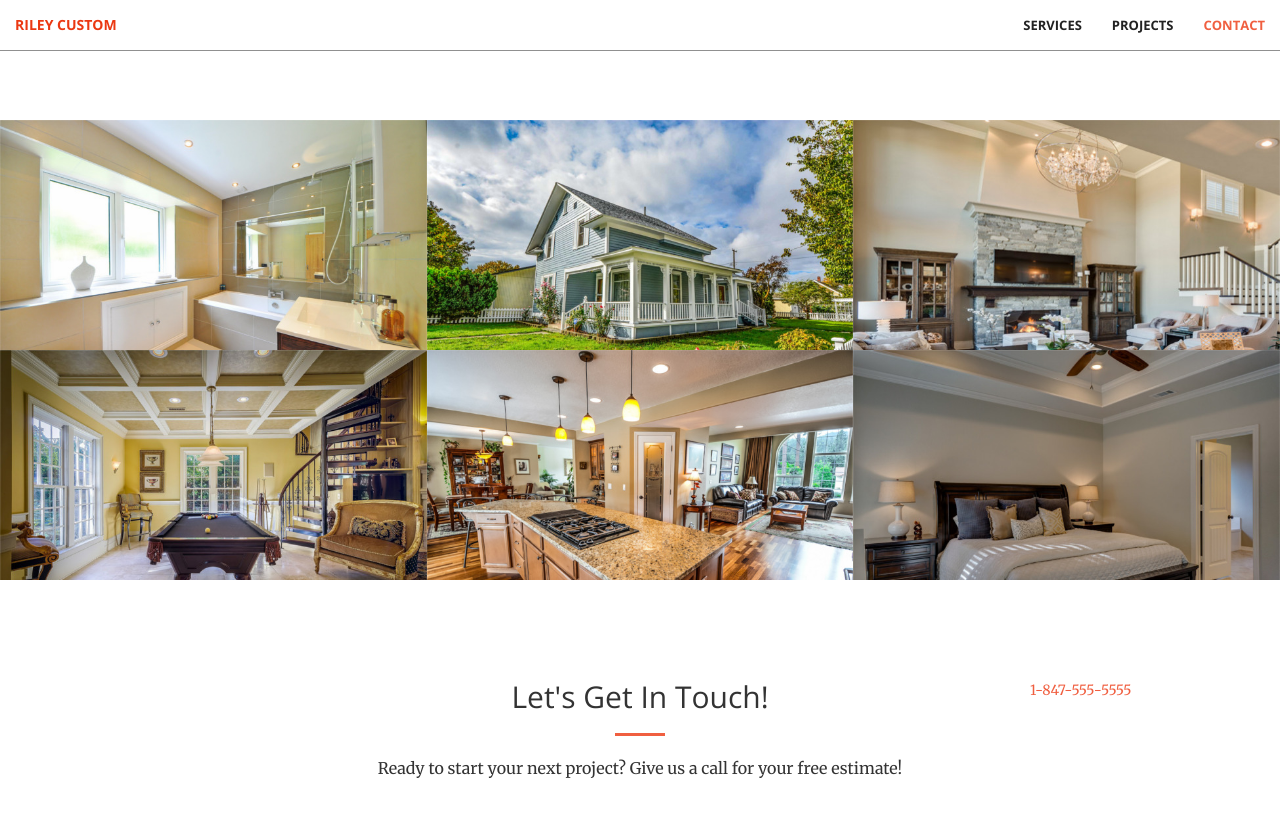
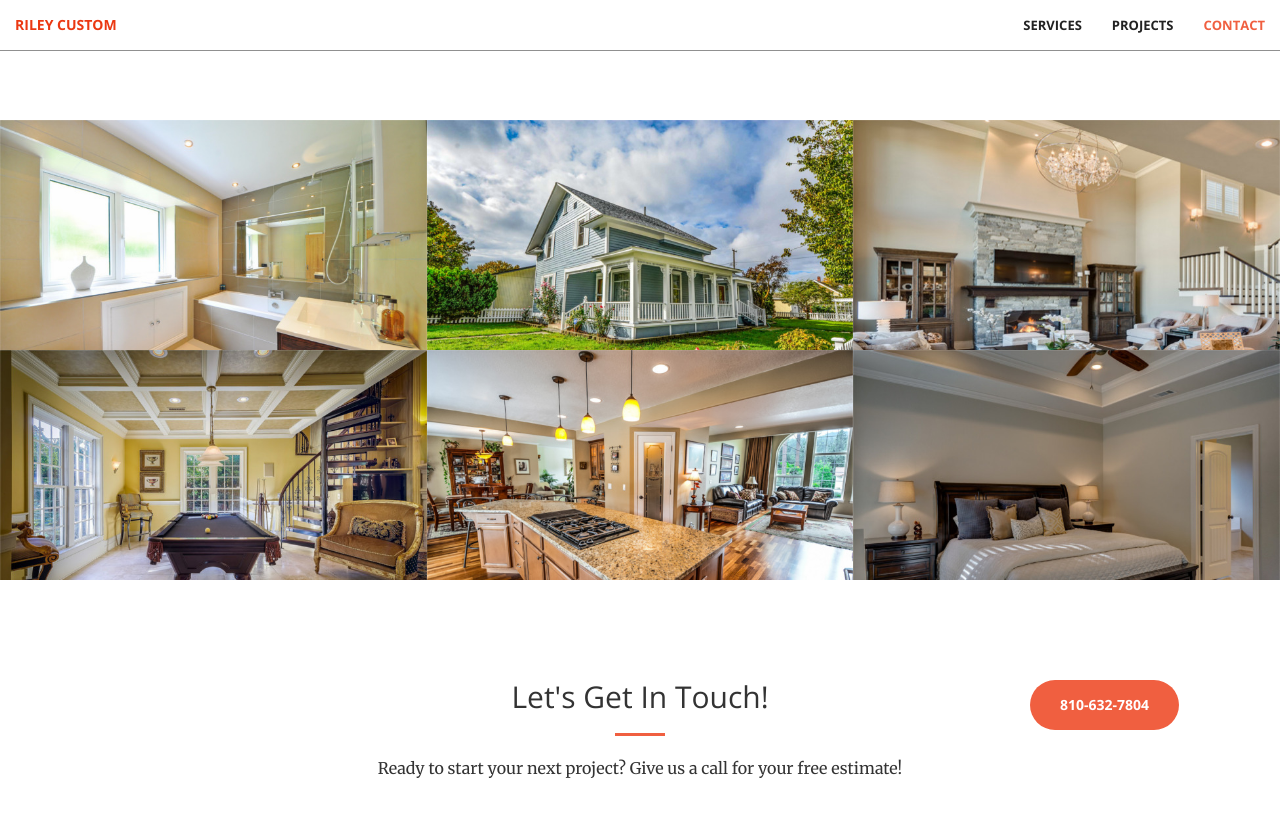
Before and after one commit to onchino/Riley-Custom-Painting, a Jekyll site: the page built from index.html, in a window 1280 px wide and 900 px high, scrolled down 1656 px. Shown: the top 817 px of the window. Built offline with Jekyll 4.4.1, drawn with Linux system fonts in a browser that asks for light colours; nearby versions of some CDN libraries.

Commit message:
Update contact.html

```diff
--- a/_includes/contact.html
+++ b/_includes/contact.html
@@ -8,7 +8,8 @@
             </div>
 
         <div class="number">
-            <div class="center"><a href="tel:1-847-555-5555">1-847-555-5555</a></div>
+             <a href="tel:810-632-7804" class="btn btn-primary btn-xl wow tada">810-632-7804</a>
+            </div>
         </div>
     </div>
 </section>
```
